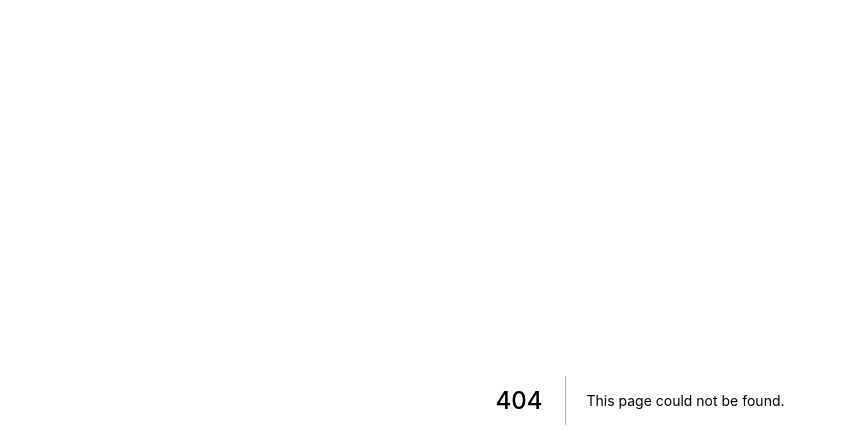
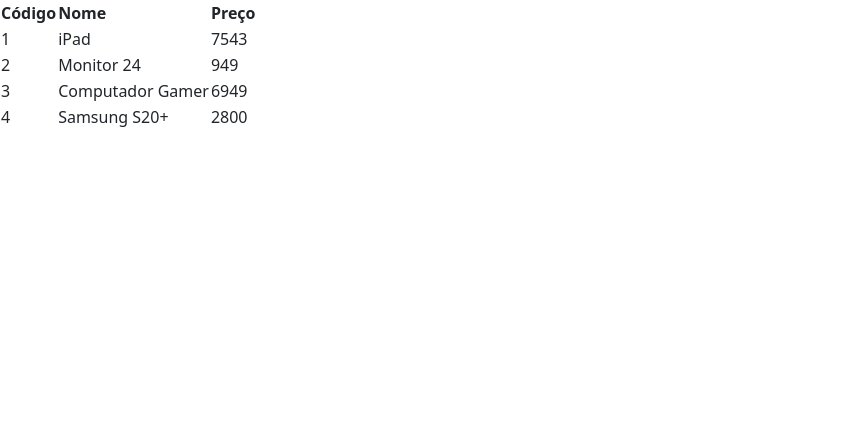
Before and after one commit to bortoli99/Curso-React-Next-Coder, a Next.js app: page /render/repeticao2 in a window 1280 px wide. Before the commit this address had no page. Shown: the top 448 px of the page, without its empty margins (0-846 px from the left). Built offline with nearby package versions, Linux system fonts and the light colour scheme.

Commit message:
repitação usando o map

```diff
--- /dev/null
+++ b/data/listaProduto.js
@@ -0,0 +1,8 @@
+import Produto from "../model/produto";
+
+ export default [
+     new Produto(1, "iPad", 7543),
+     new Produto(2, "Monitor 24", 949),
+     new Produto(3, "Computador Gamer", 6949),
+     new Produto(4, "Samsung S20+", 2800),
+ ]
--- /dev/null
+++ b/model/produto.js
@@ -0,0 +1,23 @@
+export default class Produto {
+    #id
+    #nome
+    #preco
+
+    constructor(id, nome, preco){
+        this.#id = id
+        this.#nome = nome
+        this.#preco = preco
+    }
+
+    get preco(){
+        return this.#preco
+    }
+
+    get id(){
+        return this.#id
+    }
+
+    get nome(){
+        return this.#nome
+    }
+}
--- /dev/null
+++ b/pages/render/repeticao2.jsx
@@ -0,0 +1,20 @@
+import listaProduto from '../../data/listaProduto'
+
+export default function repeticao2(){
+    return (
+        <div>
+            <table>
+                <thead>
+                    <tr>
+                        <th>Código </th>
+                        <th>Nome </th>
+                        <th>Preço </th>
+                    </tr>
+                </thead>
+                <tbody>
+                    {listaProduto.map((produto, key) => <tr key={key}><td>{produto.id}</td><td>{produto.nome}</td><td>{produto.preco}</td></tr>)}
+                </tbody>
+            </table>
+        </div>
+    )
+}
```
Also changed, not shown: pages/render/repeticao1.jsx (added, +31 -0 lines).
